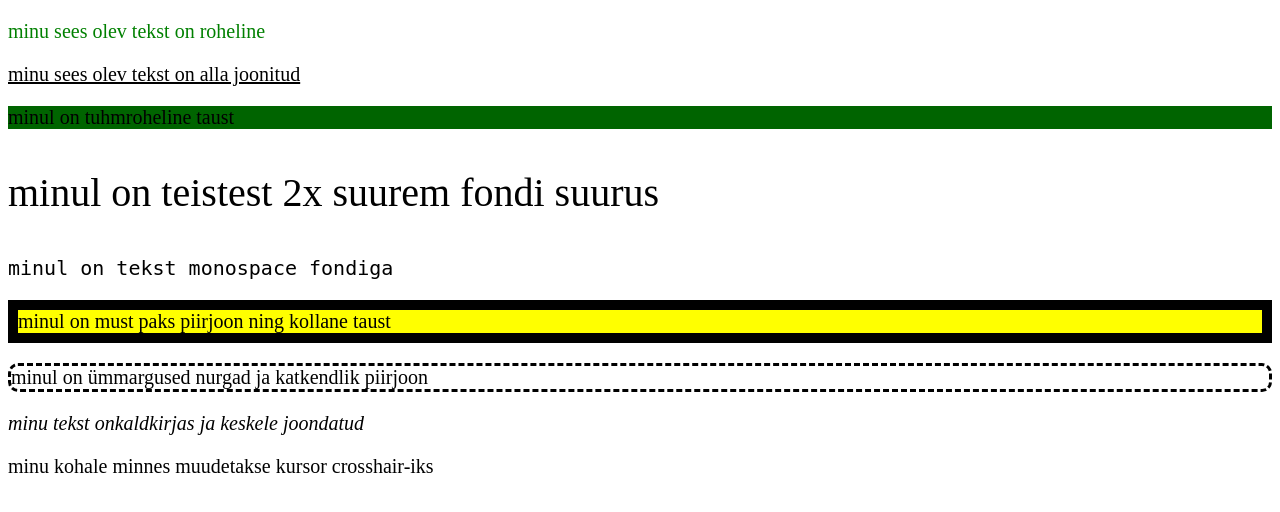
After one commit to juliagre/Vorgurakendused-I, a PHP site: page /stiilid.html in a window 1280 px wide. The commit adds this page. Shown: the top 512 px of the page. Run offline with PHP 8.4, Linux system fonts and the light colour scheme.

Commit message:
Ulesanne 3
Ulesanne 3

```diff
--- a/ul3/p1.html
+++ b/ul3/p1.html
@@ -17,8 +17,8 @@
 <h1> Loomade käitumise uurimine</h1>
 <h2><a id="menu">Katsed</a></h2>
 <ul>
-	<li><a href="#a1" id="link">Tõstetud pluss-puur</a></li>
-	<li><a href="#a2" id="link">Hele-tume puur</a></li>
+	<li><a href="#a1" class="link" >Tõstetud pluss-puur</a></li>
+	<li><a href="#a2" class="link">Hele-tume puur</a></li>
 
 </ul>
 <h3><a id="a1">Tõstetud pluss-puur</a></h3>
--- a/ul3/stiil.css
+++ b/ul3/stiil.css
@@ -13,7 +13,7 @@ h1 {
 .brdr{
 	border: solid; border-width:1px;
 }
-#link:hover {
+.link:hover {
 	border: solid;
 	border-width:1px;
 	text-decoration: none;
--- /dev/null
+++ b/ul3/stiilid.html
@@ -0,0 +1,48 @@
+<!DOCTYPE html>
+
+<html>
+
+	<head>
+
+		<meta charset="utf-8" />
+
+		<title>3 kodune töö</title>
+
+		<style>
+			.txt{font-size: 20px}
+			#colroh{color: green;}
+			#txtalla{text-decoration: underline;}
+			#bckgreen{background:darkgreen}
+			#txtsize{font-size: 40px}
+			#mono{font-family: monospace}
+			#yel{background:yellow; border-style: solid; border-width: 10px;}
+			#radbor{border-style: dashed;  border-radius: 10px}
+			#ital{font-style: italic;}
+			#cros{cursor: crosshair;}
+		</style>
+	</head>
+
+<body>
+
+
+<p class = "txt" id = "colroh">minu sees olev tekst on roheline</p>
+
+	<p class = "txt" id = "txtalla">minu sees olev tekst on alla joonitud</p>
+
+	<p class = "txt" id="bckgreen">minul on tuhmroheline taust</p>
+
+	<p id="txtsize" >minul on teistest 2x suurem fondi suurus</p>
+
+	<p class = "txt" id = "mono">minul on tekst monospace fondiga</p>
+
+	<p class = "txt" id="yel">minul on must paks piirjoon ning kollane taust</p>
+
+	<p class = "txt" id="radbor">minul on ümmargused nurgad ja katkendlik piirjoon</p>
+
+	<p class = "txt" id="ital">minu tekst onkaldkirjas ja keskele joondatud</p>
+
+	<p class = "txt" id="cros">minu kohale minnes muudetakse kursor crosshair-iks</p>
+
+</body>
+
+</html>
```
